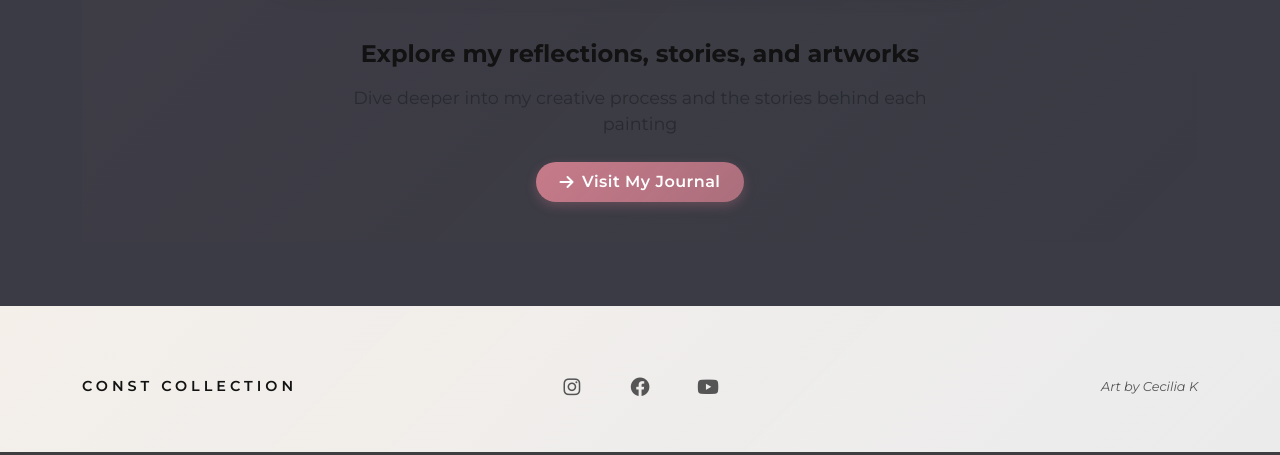
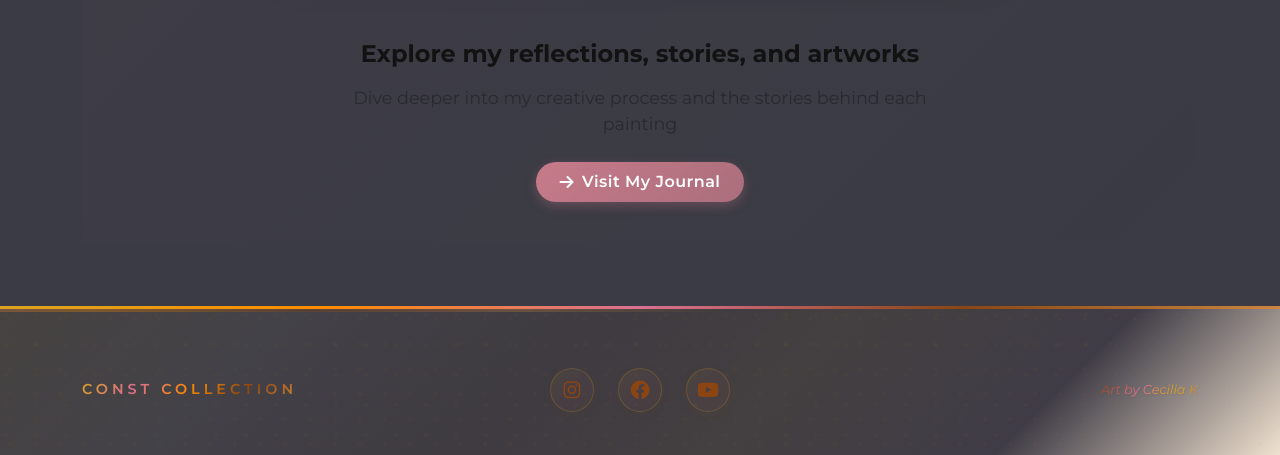
Before and after one commit to nazhameed/art-by-ck, a Django app: page /about/ in a window 1280 px wide. Shown: the part 917-1372 px from the top of the page. Run offline with Django 5.2, Linux system fonts and the light colour scheme; data that the repository does not hold is empty; parts of the project's set-up code (start-up, migrations or seed data) failed here and were passed over; some web fonts are replaced.

Commit message:
style: revamp elegant footer with more color and improved hover effects for enhanced visual appeal

```diff
--- a/static/css/styles.css
+++ b/static/css/styles.css
@@ -51,9 +51,73 @@ body {
    Elegant Footer
    ========================================================================== */
 .elegant-footer {
-  background: linear-gradient(135deg, rgba(254, 249, 243, 0.95), rgba(255, 255, 255, 0.9));
-  border-top: 1px solid rgba(var(--ck-accent), 0.1);
+  background: linear-gradient(135deg,
+    rgba(218, 165, 32, 0.08) 0%,     /* golden rod - African gold */
+    rgba(222, 184, 135, 0.06) 20%,   /* burlywood with pink undertones */
+    rgba(139, 69, 19, 0.06) 40%,    /* saddle brown - earth clay */
+    rgba(255, 140, 0, 0.05) 60%,    /* dark orange - African sunset */
+    rgba(219, 112, 147, 0.04) 80%,  /* pale violet red - subtle pink */
+    rgba(250, 235, 215, 0.95) 100%  /* antique white - warm base */
+  );
+  border-top: 3px solid;
+  border-image: linear-gradient(90deg,
+    #DAA520,  /* golden rod */
+    #FF8C00,  /* dark orange */
+    #DB7093,  /* pale violet red - pink accent */
+    #8B4513,  /* saddle brown */
+    #CD853F   /* peru */
+  ) 1;
   margin-top: 4rem;
+  position: relative;
+  overflow: hidden;
+}
+
+.elegant-footer::before {
+  content: '';
+  position: absolute;
+  top: 0;
+  left: -100%;
+  width: 100%;
+  height: 3px;
+  background: linear-gradient(90deg,
+    transparent,
+    rgba(218, 165, 32, 0.4),   /* golden rod */
+    rgba(219, 112, 147, 0.35), /* pale violet red - pink */
+    rgba(255, 140, 0, 0.4),    /* dark orange */
+    rgba(139, 69, 19, 0.4),    /* saddle brown */
+    rgba(205, 133, 63, 0.4),   /* peru */
+    transparent
+  );
+  animation: shimmer 10s ease-in-out infinite;
+}
+
+@keyframes shimmer {
+  0%, 100% { transform: translateX(-100%); opacity: 0; }
+  50% { transform: translateX(100%); opacity: 1; }
+}
+
+/* African-inspired geometric pattern overlay */
+.elegant-footer::after {
+  content: '';
+  position: absolute;
+  top: 0;
+  left: 0;
+  right: 0;
+  bottom: 0;
+  background-image:
+    radial-gradient(circle at 20% 20%, rgba(218, 165, 32, 0.03) 2px, transparent 2px),
+    radial-gradient(circle at 80% 80%, rgba(255, 140, 0, 0.03) 2px, transparent 2px),
+    radial-gradient(circle at 40% 60%, rgba(139, 69, 19, 0.02) 1px, transparent 1px),
+    radial-gradient(circle at 60% 30%, rgba(219, 112, 147, 0.025) 1.5px, transparent 1.5px);
+  background-size: 30px 30px, 25px 25px, 15px 15px, 20px 20px;
+  background-position: 0 0, 15px 15px, 8px 8px, 10px 20px;
+  pointer-events: none;
+  z-index: 1;
+}
+
+.elegant-footer .container {
+  position: relative;
+  z-index: 2;
 }
 
 .footer-brand {
@@ -68,9 +132,26 @@ body {
   font-weight: 600;
   letter-spacing: 0.25rem;
   text-transform: uppercase;
-  color: var(--ck-ink);
+  background: linear-gradient(135deg,
+    #DAA520 0%,   /* golden rod - African gold */
+    #DB7093 25%,  /* pale violet red - pink accent */
+    #FF8C00 50%,  /* dark orange - sunset */
+    #8B4513 75%,  /* saddle brown - earth */
+    #CD853F 100%  /* peru - terracotta */
+  );
+  background-clip: text;
+  -webkit-background-clip: text;
+  -webkit-text-fill-color: transparent;
+  color: #8B4513; /* Fallback - saddle brown */
   margin: 0;
   line-height: 1.2;
+  transition: all 0.3s ease;
+  text-shadow: 2px 2px 4px rgba(139, 69, 19, 0.1);
+}
+
+.footer-brand:hover .footer-title {
+  letter-spacing: 0.3rem;
+  transform: scale(1.02);
 }
 
 .footer-social {
@@ -82,9 +163,9 @@ body {
 }
 
 .footer-social a {
-  color: var(--ck-muted);
+  color: #8B4513; /* saddle brown */
   font-size: 1.2rem;
-  transition: color 0.3s ease, transform 0.3s ease, background 0.3s ease;
+  transition: all 0.3s ease;
   text-decoration: none;
   display: flex;
   align-items: center;
@@ -92,12 +173,45 @@ body {
   width: 44px;
   height: 44px;
   border-radius: 50%;
+  background: linear-gradient(135deg,
+    rgba(218, 165, 32, 0.08),   /* golden rod */
+    rgba(219, 112, 147, 0.05),  /* pale violet red - subtle pink */
+    rgba(160, 82, 45, 0.06)     /* sienna */
+  );
+  border: 1px solid rgba(218, 165, 32, 0.2);
+  box-shadow: 0 2px 8px rgba(139, 69, 19, 0.1);
 }
 
 .footer-social a:hover {
-  color: var(--ck-accent);
-  transform: translateY(-2px);
-  background: rgba(var(--ck-accent-rgb), 0.1);
+  transform: translateY(-2px) scale(1.05);
+  box-shadow: 0 6px 20px rgba(218, 165, 32, 0.3);
+}
+
+.footer-social a:nth-child(1):hover {
+  color: #DAA520; /* golden rod - African gold */
+  background: linear-gradient(135deg,
+    rgba(218, 165, 32, 0.2),
+    rgba(219, 112, 147, 0.08),  /* subtle pink blend */
+    rgba(255, 140, 0, 0.15)
+  );
+}
+
+.footer-social a:nth-child(2):hover {
+  color: #DB7093; /* pale violet red - pink accent */
+  background: linear-gradient(135deg,
+    rgba(219, 112, 147, 0.2),   /* pink primary */
+    rgba(255, 140, 0, 0.1),     /* orange accent */
+    rgba(205, 133, 63, 0.15)
+  );
+}
+
+.footer-social a:nth-child(3):hover {
+  color: #8B4513; /* saddle brown - earth clay */
+  background: linear-gradient(135deg,
+    rgba(139, 69, 19, 0.2),
+    rgba(219, 112, 147, 0.06),  /* pink undertone */
+    rgba(160, 82, 45, 0.15)
+  );
 }
 
 .footer-credits {
@@ -109,10 +223,25 @@ body {
 
 .footer-credits .footer-text {
   font-size: 0.8rem;
-  color: var(--ck-muted);
+  background: linear-gradient(135deg,
+    #8B4513 0%,   /* saddle brown */
+    #DB7093 40%,  /* pale violet red - pink accent */
+    #DAA520 70%,  /* golden rod */
+    #CD853F 100%  /* peru */
+  );
+  background-clip: text;
+  -webkit-background-clip: text;
+  -webkit-text-fill-color: transparent;
+  color: #8B4513; /* Fallback - saddle brown */
   font-style: italic;
   margin: 0;
   line-height: 1.2;
+  transition: all 0.3s ease;
+  text-shadow: 1px 1px 2px rgba(139, 69, 19, 0.1);
+}
+
+.footer-credits:hover .footer-text {
+  transform: scale(1.02);
 }
 
 .min-height-footer {
```
